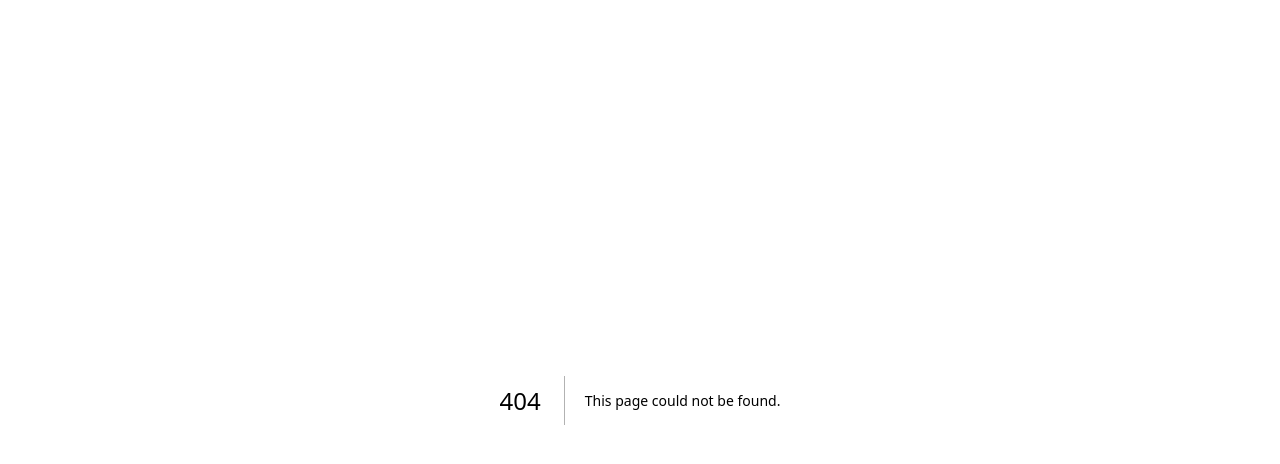
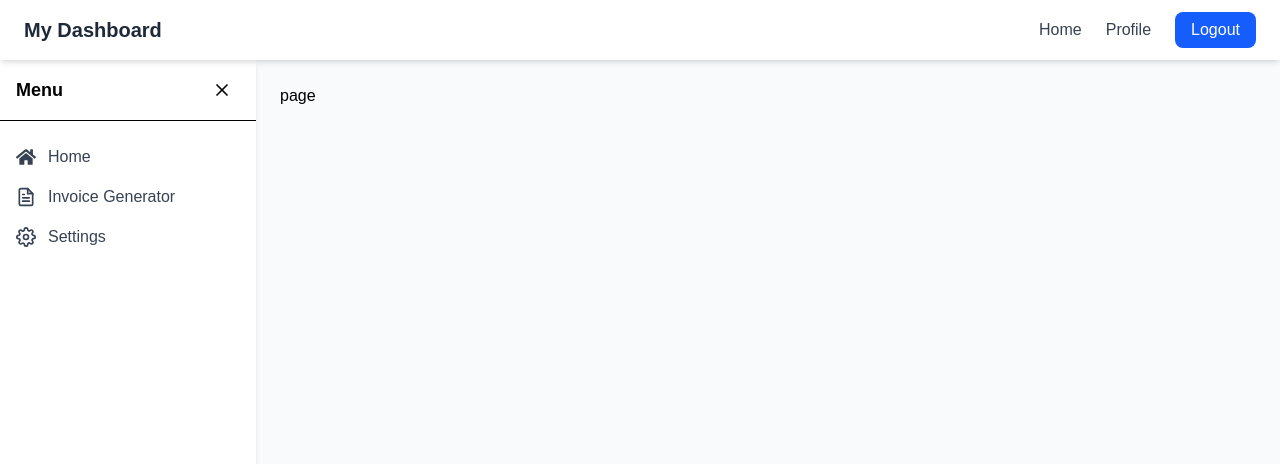
Before and after one commit to mahabur-rahman/invoice.softwarebd.live, a Next.js app: page /generate-invoice in a window 1280 px wide. Before the commit this address had no page. Shown: the top 464 px of the page. Built offline with nearby package versions, Linux system fonts and the light colour scheme.

Commit message:
feat: invoice generator page added

```diff
--- /dev/null
+++ b/app/(dashboard)/generate-invoice/page.tsx
@@ -0,0 +1,7 @@
+const page = () => {
+  return (
+    <div>page</div>
+  )
+}
+
+export default page
--- a/components/Sideabar.tsx
+++ b/components/Sideabar.tsx
@@ -3,6 +3,7 @@
 import { useState } from "react";
 import Link from "next/link";
 import { FiMenu, FiX, FiFileText, FiSettings } from "react-icons/fi";
+import { FaHome } from "react-icons/fa";
 
 const Sidebar = () => {
   const [isOpen, setIsOpen] = useState(true);
@@ -30,6 +31,13 @@ const Sidebar = () => {
           href="/"
           className="flex items-center gap-3 px-4 py-2 text-gray-700 hover:bg-blue-50 hover:text-blue-600 transition"
         >
+          <FaHome size={20} />
+          <span className={`${!isOpen && "hidden"}`}>Home</span>
+        </Link>
+        <Link
+          href="/generate-invoice"
+          className="flex items-center gap-3 px-4 py-2 text-gray-700 hover:bg-blue-50 hover:text-blue-600 transition"
+        >
           <FiFileText size={20} />
           <span className={`${!isOpen && "hidden"}`}>Invoice Generator</span>
         </Link>
```
